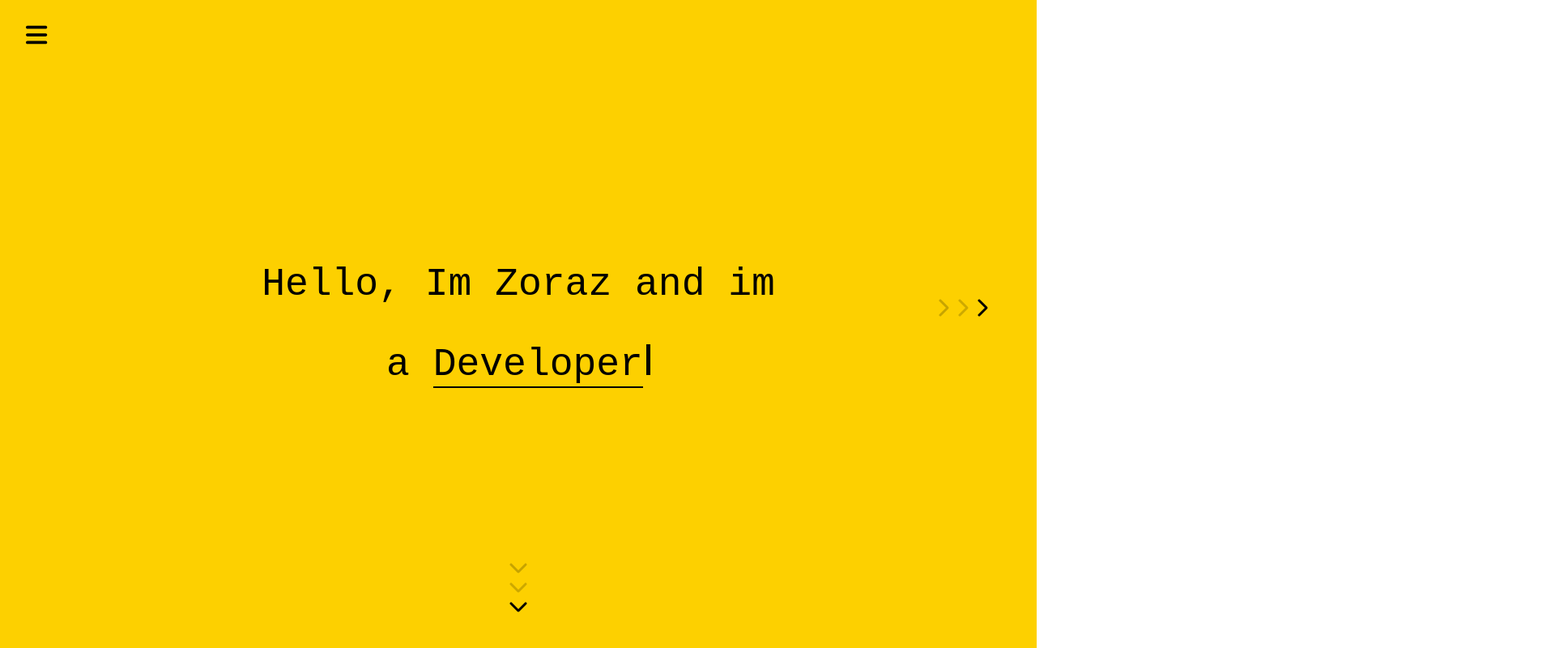
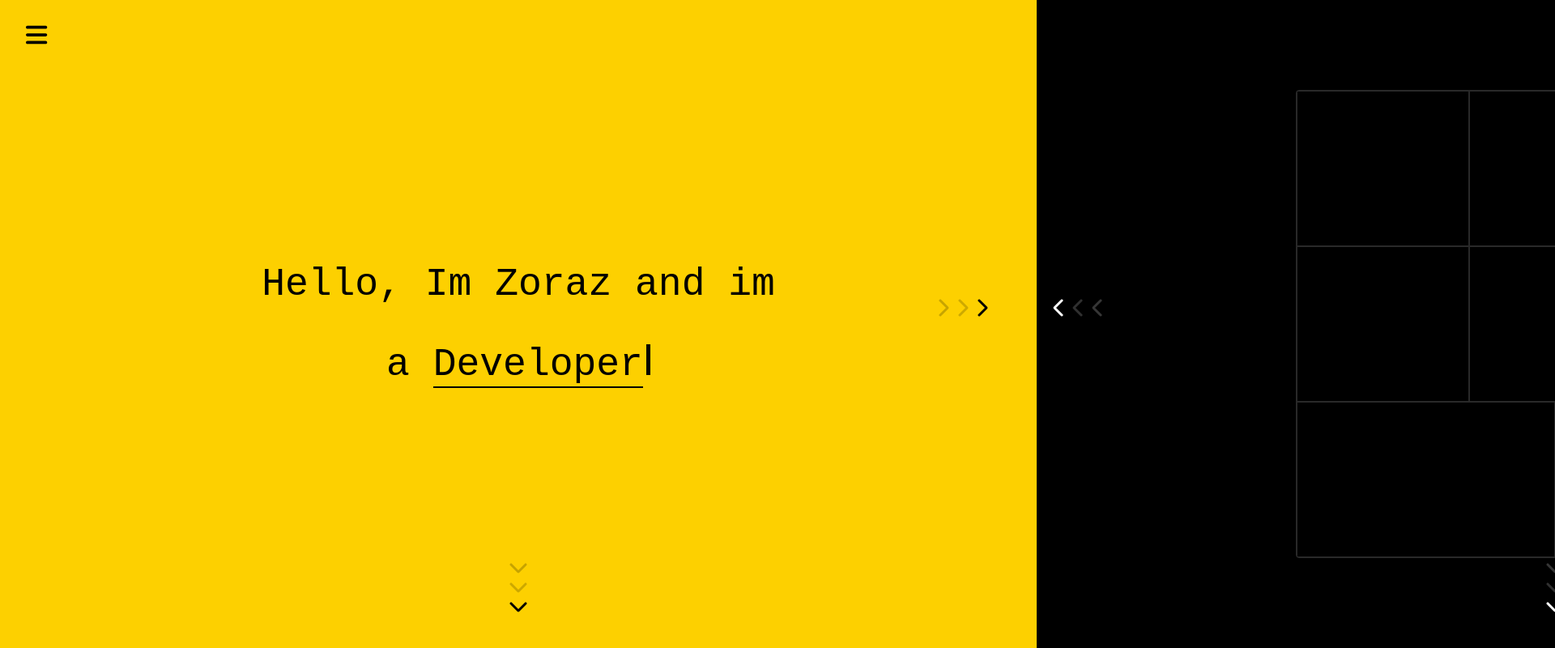
Before and after one commit to redripper480/portfolio, a Vue app: page / in a window 1280 px wide. Shown: the top 800 px of the page at 81% size, 1920 px wide, since content can reach past the window. Built offline with nearby package versions, Linux system fonts and the light colour scheme; a web font is replaced by a local one.

Commit message:
Add My Work DIv

```diff
--- a/src/components/HomePage.vue
+++ b/src/components/HomePage.vue
@@ -1,14 +1,89 @@
 <template>
   <div>
-    <NavBar :distance="menuoverlap"></NavBar>
+    <NavBar :distance="menuoverlap" :workTab="showWork" :currentTab="current"></NavBar>
     <div
-      class="w-screen h-screen bg-yellow-background flex flex-col justify-center items-center z-0"
-
+      class="worktab  h-screen w-screen bg-black absolute flex flex-col justify-around items-center"
+      :class="showWork ? '' : 'translate-x-full'"
     >
       <div
-        class="md:w-[80%] w-full gap-[50px] flex flex-col justify-between"
+        class="flex flex-wrap justify-center w-[80%] lg:w-[50%]  border border-light-black  rounded"
       >
-        <h1 class="font-martianomono font-semiboldx text-center text-3xl md:text-5xl">
+
+          <div
+            class="md:h-[12rem]  h-[6.5rem]  md:w-[12rem] w-[6.5rem] grow border  border-light-black box hover:bg-white"
+          ></div>
+          <div
+            class="md:h-[12rem]  h-[6.5rem]  md:w-[12rem] w-[6.5rem] grow border  border-light-black box hover:bg-white"
+          ></div>
+          <div
+            class="md:h-[12rem]  h-[6.5rem]  md:w-[12rem] w-[6.5rem] grow border  border-light-black box hover:bg-white"
+          ></div>
+          <div
+            class="md:h-[12rem]  h-[6.5rem]  md:w-[12rem] w-[6.5rem] grow border  border-light-black box hover:bg-white"
+          ></div>
+
+          <div
+            class="md:h-[12rem]  h-[6.5rem]  md:w-[12rem] w-[6.5rem] grow border  border-light-black box hover:bg-white"
+          ></div>
+          <div
+            class="md:h-[12rem]  h-[6.5rem]  md:w-[12rem] w-[6.5rem] grow border  border-light-black box hover:bg-white"
+          ></div>
+          <div
+            class="md:h-[12rem]  h-[6.5rem]  md:w-[12rem] w-[6.5rem] grow border  border-light-black box hover:bg-white"
+          ></div>
+          <div
+            class="md:h-[12rem]  h-[6.5rem]  md:w-[12rem] w-[6.5rem] grow border  border-light-black box hover:bg-white"
+          ></div>
+
+      </div>
+
+      <div class="absolute bottom-0 mb-10">
+        <font-awesome-icon
+          icon="fa-solid fa-chevron-down"
+          class="af block text-white text-2xl cursor-pointer"
+          v-on:click="scrollintoview"
+        />
+        <font-awesome-icon
+          icon="fa-solid fa-chevron-down"
+          class="as block text-white text-2xl cursor-pointer"
+          v-on:click="scrollintoview"
+        />
+        <font-awesome-icon
+          icon="fa-solid fa-chevron-down"
+          class="at block text-white text-2xl cursor-pointer"
+          v-on:click="scrollintoview"
+        />
+      </div>
+
+      <div class="absolute collapse md:visible left-10 mb-10 rotate-90">
+        <font-awesome-icon
+          icon="fa-solid fa-chevron-down"
+          class="af block text-white text-2xl cursor-pointer"
+          v-on:click="showWork = false, current = 'Home'"
+        />
+        <font-awesome-icon
+          icon="fa-solid fa-chevron-down"
+          class="as block text-white text-2xl cursor-pointer"
+          v-on:click="showWork = false, current = 'Home'"
+
+        />
+        <font-awesome-icon
+          icon="fa-solid fa-chevron-down"
+          class="at block text-white text-2xl cursor-pointer"
+          v-on:click="showWork = false, current = 'Home'"
+
+        />
+      </div>
+    </div>
+    <div
+      id="topPage"
+      class="homescreen w-screen h-screen bg-yellow-background flex flex-col justify-center items-center z-0"
+      :class="showWork ? '-translate-x-full' : ''"
+    >
+      <div class="md:w-[80%] w-full gap-[50px] flex flex-col justify-between">
+        <h1
+          class="font-martianomono font-semiboldx text-center text-3xl md:text-5xl"
+        >
           Hello, Im Zoraz and im
         </h1>
         <div class="text-center cursor">
@@ -41,25 +116,33 @@
         />
       </div>
 
-      <div class="absolute right-20 mb-10 -rotate-90">
+      <div class="absolute collapse md:visible right-20 mb-10 -rotate-90">
         <font-awesome-icon
           icon="fa-solid fa-chevron-down"
           class="af block text-2xl cursor-pointer"
-          v-on:click="scrollintoview"
+          v-on:click="(showWork = true), scrolltotop(), current='Work'"
         />
         <font-awesome-icon
           icon="fa-solid fa-chevron-down"
           class="as block text-2xl cursor-pointer"
-          v-on:click="scrollintoview"
+          v-on:click="(showWork = true), scrolltotop(), current='Work'"
         />
         <font-awesome-icon
           icon="fa-solid fa-chevron-down"
           class="at block text-2xl cursor-pointer"
-          v-on:click="scrollintoview"
+          v-on:click="(showWork = true), scrolltotop(), current='Work'"
         />
       </div>
     </div>
-    <div id="nextpage" class="h-screen w-screen bg-black"></div>
+
+    <div
+      id="nextpage"
+      class="h-screen w-screen bg-black flex justify-center items-center"
+    >
+      <h1 class="font-martianomono text-5xl text-white">
+        'Work . In . Progress'
+      </h1>
+    </div>
   </div>
 </template>
 <script lang="ts">
@@ -74,28 +157,32 @@ export default {
       profession: "Developer",
       professions: ["repoleveD", "tnedutS", "remmargmorP", "tsaisuhtnE YID"],
       menuoverlap: 1920,
+      showWork: false,
+      current: "Home",
     };
   },
   methods: {
     scrollintoview() {
       let elementselect = document.getElementById("nextpage");
-      elementselect?.scrollIntoView({ behavior: "smooth" , block:"start"});
+      elementselect?.scrollIntoView({ behavior: "smooth", block: "start" });
     },
-    elementsOverlap(el:any) {
+    elementsOverlap(el: any) {
       const domRect1 = el.getBoundingClientRect();
-      return domRect1['y'];
+      return domRect1["y"];
+    },
+    scrolltotop() {
+      let elementselect = document.getElementById("topPage");
+      elementselect?.scrollIntoView({ behavior: "smooth" });
     },
   },
 
   mounted() {
-
     document.addEventListener("scroll", () => {
       let el = document.getElementById("nextpage");
       let val = this.elementsOverlap(el);
       console.log(val);
       this.menuoverlap = val;
-
-    })
+    });
     let size = this.professions.length;
     let currindex = size - 1;
     var vm = this;
@@ -150,35 +237,28 @@ export default {
   }
   100% {
     opacity: 1;
-
   }
 }
 @keyframes sarrow {
   0% {
     opacity: 1;
-
   }
   50% {
     opacity: 0;
-
   }
   100% {
     opacity: 1;
-
   }
 }
 @keyframes tarrow {
   0% {
     opacity: 1;
-
   }
   50% {
     opacity: 1;
-
   }
   80% {
     opacity: 0;
-
   }
 }
 .cursor::after {
@@ -200,4 +280,14 @@ export default {
 .at {
   animation: tarrow 0.5s ease-in infinite;
 }
+
+.worktab,
+.homescreen {
+  transition-duration: 700ms;
+  transition-timing-function: cubic-bezier(0.075, 0.82, 0.165, 1);
+}
+
+.box {
+  transition-duration: 500ms;
+}
 </style>
```
